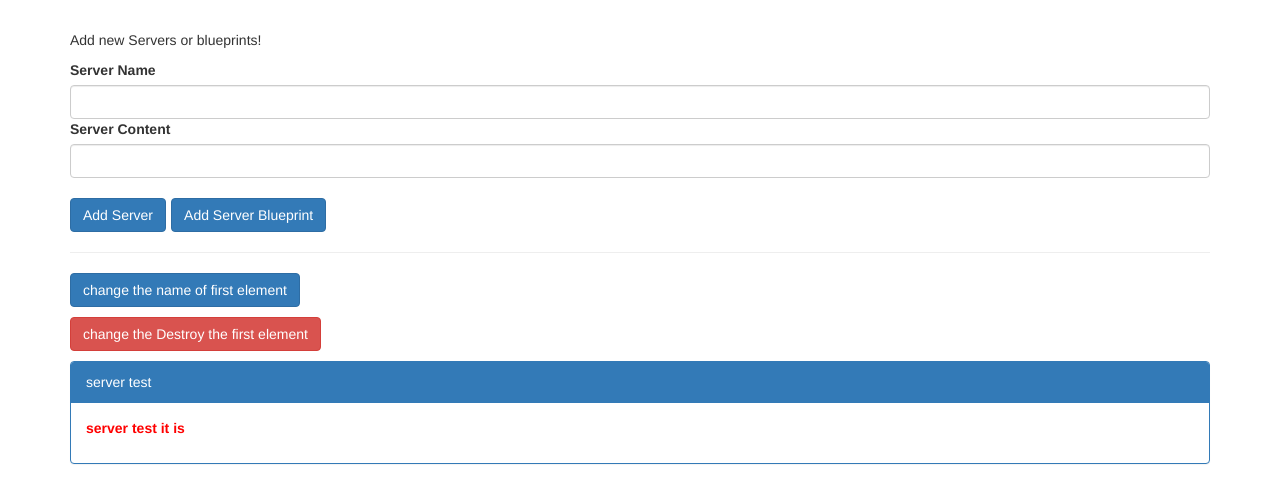
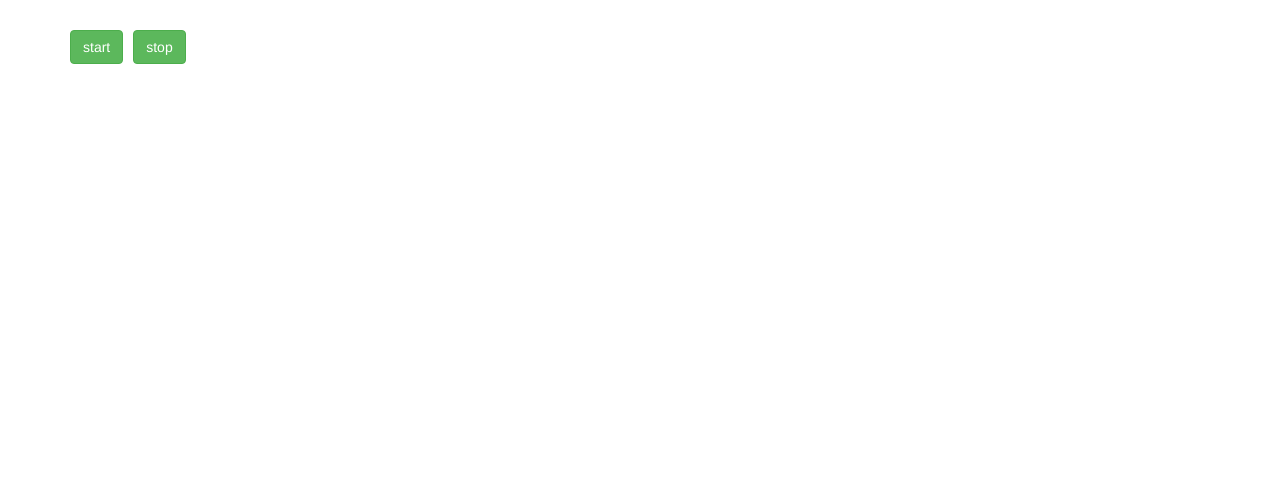
Before and after one commit to crony10/Angular_learnings, an Angular app: page / in a window 1280 px wide. Shown: the top 502 px of the page. Built offline with nearby package versions, Linux system fonts and the light colour scheme.

Commit message:
assignment on passing and using data from root to child and child to root component

```diff
--- a/src/app/app.component.html
+++ b/src/app/app.component.html
@@ -1,29 +1,17 @@
 <div class="container">
-    <!-- We are expecting data from this two methods -->
-    <app-cockpit (onServerCreated)="onServerAdded($event)" (bpCreated)="onBlueprintAdded($event)"></app-cockpit>
-    <hr>
     <div class="row">
+        <div class="col">
+            <!-- Took the data from controller that is passing data from child to root -->
+            <app-controller (countData)="intervalFired($event)"></app-controller>
+        </div>
+        <div class="col">
+            <!-- Passed the count data from root to child component -->
+            <app-even *ngFor="let even of evenCountNumbers" [countEven]="even" ></app-even>
+        </div>
+        <div class="col">
+            <!-- Passed the count data from root to child component -->
+            <app-odd  *ngFor="let odd of oddCountNumbers" [countOdd]="odd"></app-odd>
+        </div>
 
-
-        <!-- custom property binding -->
-        <div class="col-xs-12">
-            <!-- button to change the first element's name -->
-            <div style="padding-bottom: 10px;">
-                <button class="p-2 btn btn-primary" (click)="onChangeName()">change the name of first element</button>
-            </div>
-
-            <div style="padding-bottom: 10px;">
-                <button class="p-2 btn btn-danger" (click)="onDestroy()">change the Destroy the first element</button>
-            </div>
-
-                <app-server-element *ngFor="let serverElement of serverElements" [name]="serverElement.name">
-                    <p #paragraph>
-                        <strong *ngIf="serverElement.type === 'server'" style="color: red">
-                            {{ serverElement.content }}
-                        </strong>
-                        <em *ngIf="serverElement.type === 'blueprint'">{{ serverElement.content }}</em>
-                    </p>
-                </app-server-element>
-        </div>
     </div>
 </div>
--- a/src/app/app.component.ts
+++ b/src/app/app.component.ts
@@ -6,36 +6,20 @@ import { Component } from '@angular/core';
   styleUrls: ['./app.component.css']
 })
 export class AppComponent {
-  serverElements = [{
-    type:'server',
-    name:'server test',
-    content:'server test it is'
-  }];
 
-  // We are putting the right data once the button is clicked
-  onServerAdded(serverData: {serverName:string,serverContent:string}) {
-    this.serverElements.push({
-      type: 'server',
-      name: serverData.serverName,
-      content: serverData.serverContent
-    });
-  }
+  evenCountNumbers :number[] = [];
+  oddCountNumbers:number[] = [];
 
-  onBlueprintAdded(blueprintData: {serverName:string,serverContent:string}) {
-    this.serverElements.push({
-      type: 'blueprint',
-      name: blueprintData.serverName,
-      content: blueprintData.serverContent
-    });
-  }
+  // catching up the count number coming from controller
+  intervalFired(count:number){
+    console.log("in app component:"+count);
 
-  // This method changes the name of first element
-  onChangeName(){
-    this.serverElements[0].name = 'changed!';
-  }
-
-  // This method will delete the first entry
-  onDestroy(){
-    this.serverElements.splice(0,1);
+    // segregating count in odd and even and adding them into an array of numbers
+    if(count%2===0){
+      this.evenCountNumbers.push(count);
+    }
+    else{
+      this.oddCountNumbers.push(count);
+    }
   }
 }
--- /dev/null
+++ b/src/app/assignment/controller/controller.component.html
@@ -0,0 +1,15 @@
+
+<div class="container">
+    <div >
+        <span >
+            <button class="btn btn-success" (click)="startNumber()">start</button>
+
+        </span>
+        <span style="margin:10px">
+            <button class="btn btn-success" (click)="stopNumber()">stop</button>
+
+        </span>
+    </div>
+
+
+</div>
--- /dev/null
+++ b/src/app/assignment/controller/controller.component.ts
@@ -0,0 +1,33 @@
+import { Component, OnInit, Output,EventEmitter } from '@angular/core';
+// import { EventEmitter } from 'stream';
+// import { setInterval } from 'timers';
+
+@Component({
+  selector: 'app-controller',
+  templateUrl: './controller.component.html',
+  styleUrls: ['./controller.component.css']
+})
+export class ControllerComponent implements OnInit {
+
+  @Output() countData = new EventEmitter<number>();
+
+  count = 0;
+  interval: any;
+  constructor() { }
+
+  ngOnInit(): void {
+  }
+
+  startNumber(){
+    this.interval = setInterval(()=>{
+      this.count++;
+      // console.log(this.count);
+      this.countData.emit(this.count);
+    },500);
+
+  }
+  stopNumber(){
+    clearInterval(this.interval);
+  }
+
+}
--- /dev/null
+++ b/src/app/assignment/even/even.component.html
@@ -0,0 +1,6 @@
+<div class="panel panel-primary">
+    <div class="panel-heading">even</div>
+    <div class="panel-body">
+        {{even}}
+    </div>
+</div>
--- /dev/null
+++ b/src/app/assignment/even/even.component.ts
@@ -0,0 +1,17 @@
+import { Component, OnInit,Input } from '@angular/core';
+
+@Component({
+  selector: 'app-even',
+  templateUrl: './even.component.html',
+  styleUrls: ['./even.component.css']
+})
+export class EvenComponent implements OnInit {
+
+  @Input ('countEven') even!:number;
+  constructor() { }
+
+  ngOnInit(): void {
+  }
+
+
+}
--- /dev/null
+++ b/src/app/assignment/odd/odd.component.css
@@ -0,0 +1,3 @@
+.panel-body{
+    color: red;
+}
--- /dev/null
+++ b/src/app/assignment/odd/odd.component.html
@@ -0,0 +1,6 @@
+<div class="panel panel-primary">
+    <div class="panel-heading">odd</div>
+    <div class="panel-body">
+        {{odd}}
+    </div>
+</div>
--- /dev/null
+++ b/src/app/assignment/odd/odd.component.ts
@@ -0,0 +1,17 @@
+import { Component, Input, OnInit } from '@angular/core';
+
+@Component({
+  selector: 'app-odd',
+  templateUrl: './odd.component.html',
+  styleUrls: ['./odd.component.css']
+})
+export class OddComponent implements OnInit {
+
+  @Input('countOdd') odd:number;
+
+  constructor() { }
+
+  ngOnInit(): void {
+  }
+
+}
```
Also changed, not shown: src/app/app.module.ts (+7 -1 lines), src/app/assignment/controller/controller.component.css (added), src/app/assignment/even/even.component.css (added).
